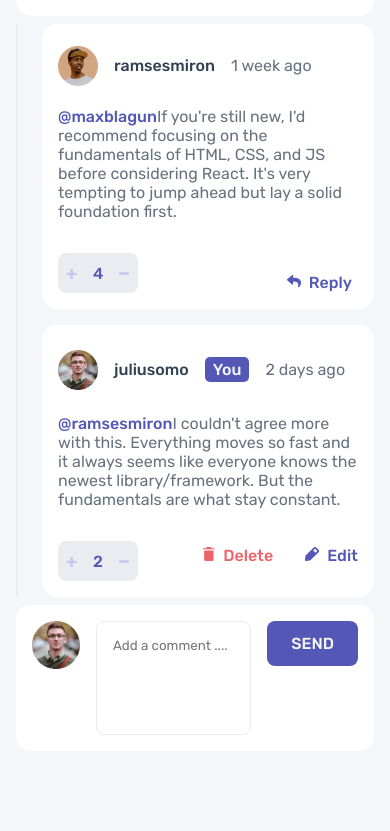
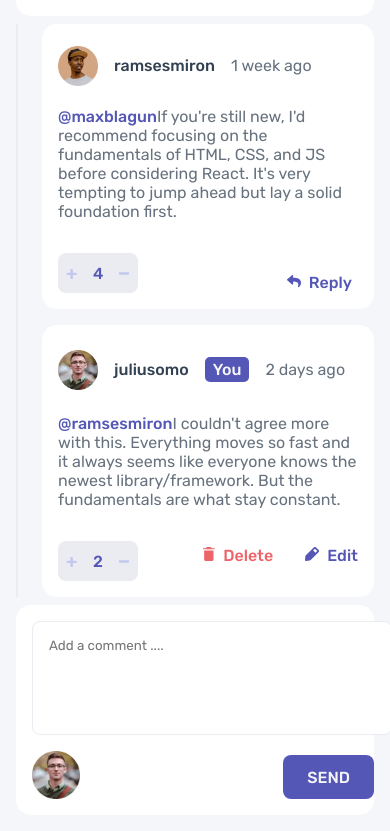
Before and after one commit to Darionvr/interactive-comments-section-main, a React (Vite) app: page / in a window 390 px wide. Shown: the part 548-1379 px from the top of the page. Before the commit the page ends 1315 px from the top, so only its background shows below. Built offline with nearby package versions, Linux system fonts and the light colour scheme.

Commit message:
update botton media query

```diff
--- a/src/App.css
+++ b/src/App.css
@@ -114,6 +114,7 @@ main {
 .add-comment {
   display: flex;
   align-items: start;
+  position: relative;
   background-color: var(--White);
   border-radius: 15px;
   color: var(--GrayishBlue);
@@ -328,4 +329,14 @@ textarea {
 .reply-comment{
   width: clamp(300px, 50ch, 50vw)
 }
+.add-comment{
+  flex-direction:column-reverse;
+
+
 }
+.send{
+  position: absolute;
+  right: 0;
+
+}
+}
```
